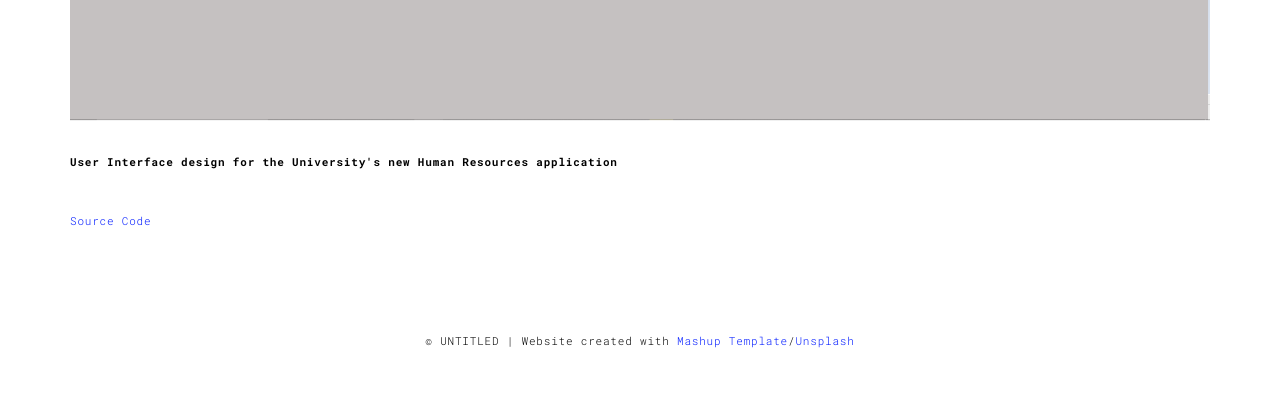
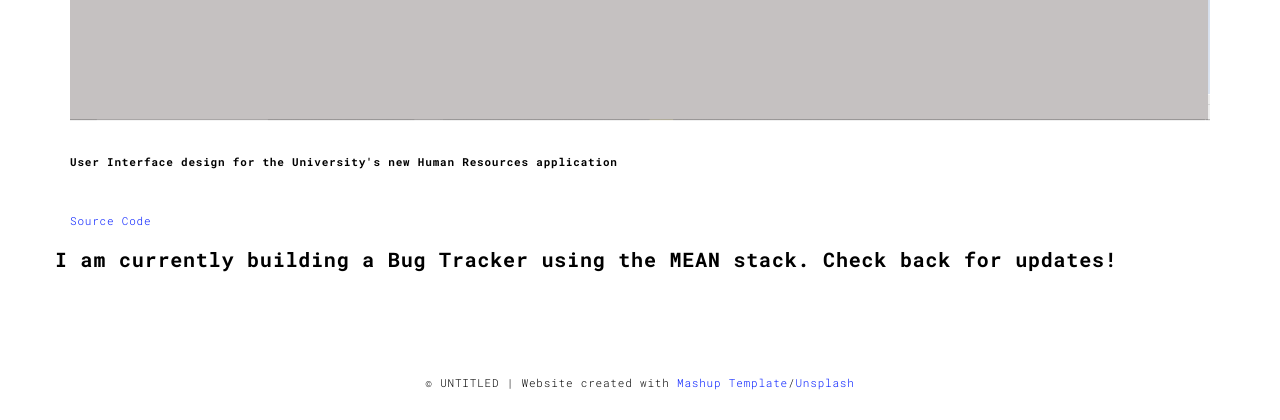
Before and after one commit to dgeorge94/portfo, a Flask app: page /worksangular.html in a window 1280 px wide. Shown: the part 3397-3817 px from the top of the page. Before the commit the page ends 3745 px from the top, so only its background shows below. Run offline with Flask 2, Linux system fonts and the light colour scheme; some libraries are stand-ins or nearby versions.

Commit message:
update MEAN stack and python adjust

```diff
--- a/templates/worksangular.html
+++ b/templates/worksangular.html
@@ -98,6 +98,9 @@
             <p><a href="https://github.com/dgeorge94/hr-web-app-new"><br>Source Code</a></p>
           </div>
 
+          <div>
+            <p><h3>I am currently building a Bug Tracker using the MEAN stack. Check back for updates!</h3></p>
+          </div>
 
     </div>
   </div>
--- a/templates/workspython.html
+++ b/templates/workspython.html
@@ -79,9 +79,7 @@
         <div class="row">
           <div class="col-xs-12 col-md-6">
             <img src="./static/assets/images/quicksort1.jpg" class="img-responsive" alt="">
-          </div>
-          <div class="col-xs-12 col-md-6">
-            <img src="./static/assets/images/quicksort1.jpg" class="img-responsive" alt="">
+            <br>
             <img src="./static/assets/images/quicksort2.jpg" class="img-responsive" alt="">
             <p>Quicksort Algorithm <a href="https://github.com/dgeorge94/quicksort/blob/main/PycharmProjects/pythonProject/quicksort/quicksort.py">Source Code</a></p>
           </div>
```
